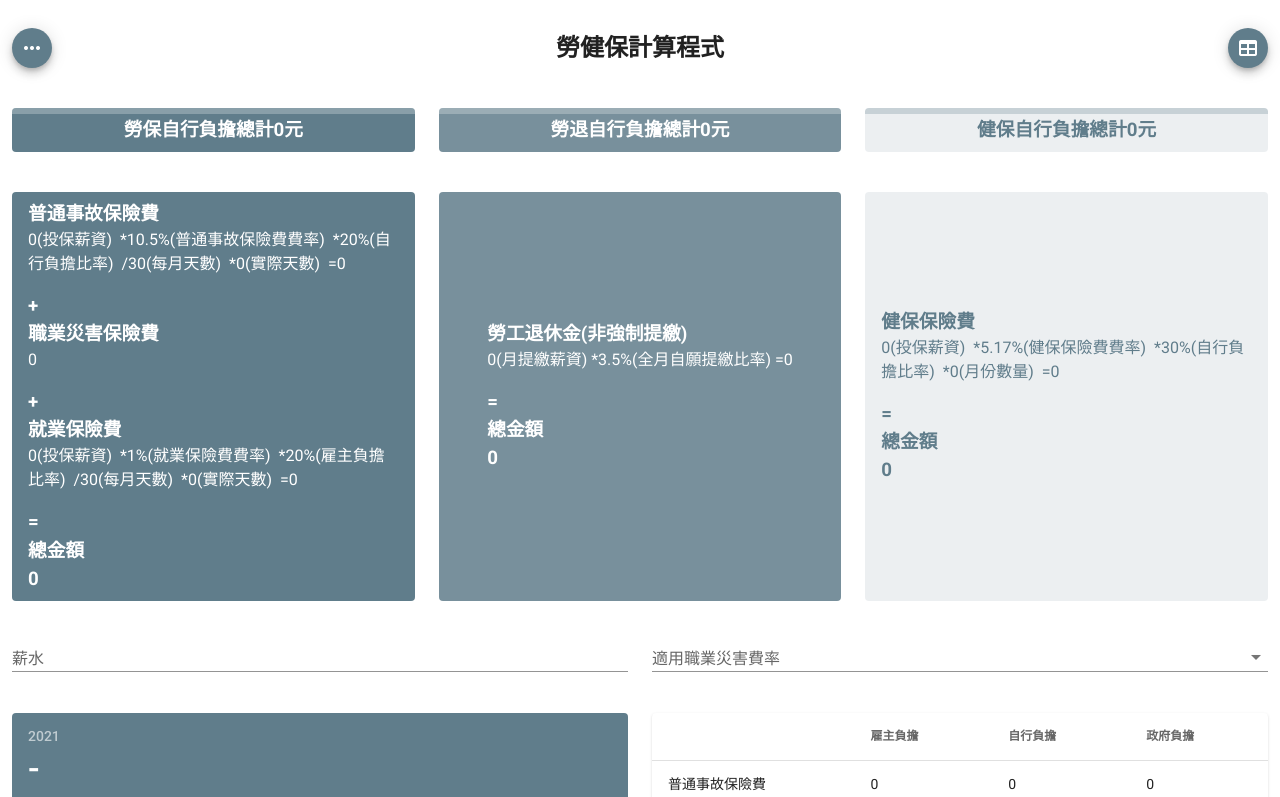
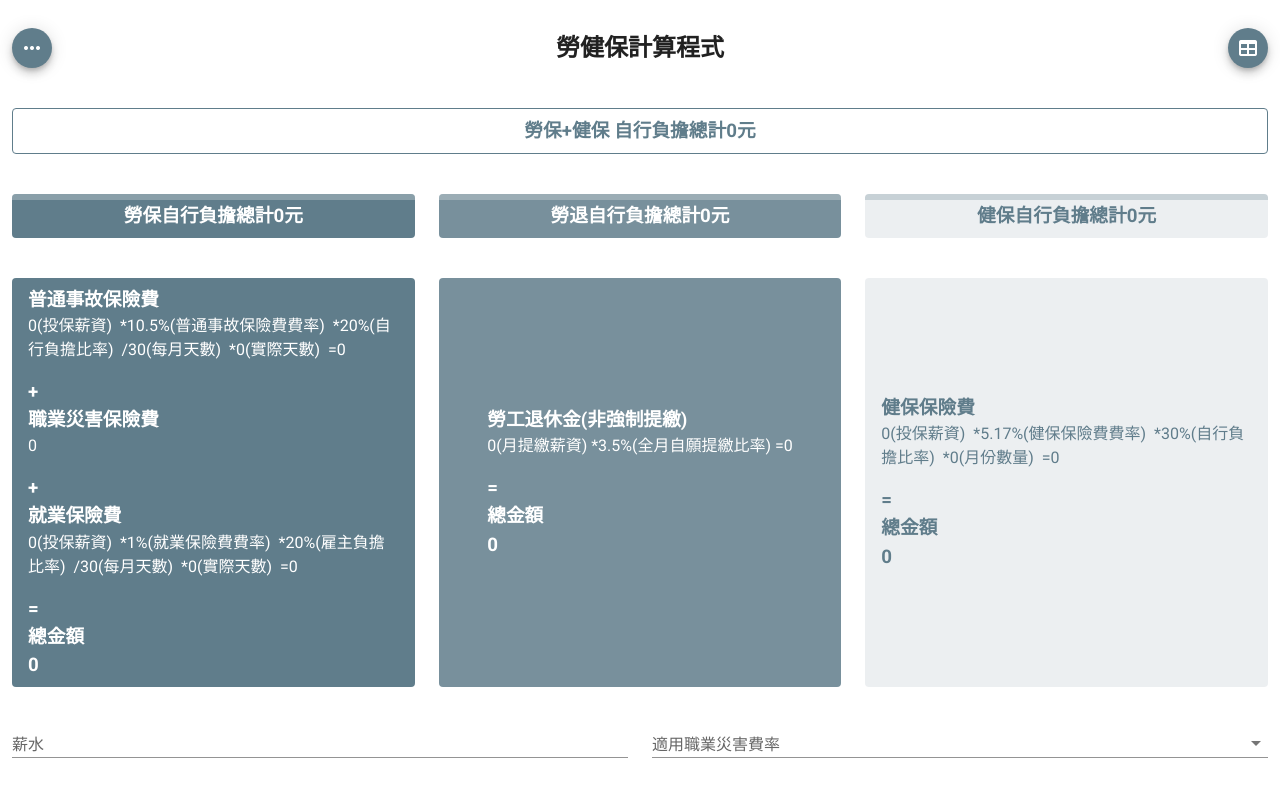
Before and after one commit to vincent87720/lhipcp, a Vue app: page / in a window 1280 px wide. Shown: the top 797 px of the page. Built offline with nearby package versions, Linux system fonts and the light colour scheme.

Commit message:
Add: Sum of pension and labor and health insurance display block;

```diff
--- a/src/App.vue
+++ b/src/App.vue
@@ -133,6 +133,21 @@
       </v-row>
 
       <v-row>
+        <v-col
+          cols="12"
+          md="12"
+          sm="12"
+        >
+          <v-alert
+            class="d-flex justify-center align-center"
+            color="blue-grey"
+            outlined
+            dense
+          >
+            <h3 v-if="modeSwitch == true">勞保+健保+勞退 雇主負擔總計{{Insurance[3].company+Insurance[4].company+Insurance[5].company}}元</h3>
+            <h3 v-else>勞保+健保 自行負擔總計{{Insurance[3].self+Insurance[4].self}}元</h3>
+          </v-alert>
+        </v-col>
         <v-col
           cols="12"
           md="4"
```
Also changed, not shown: 3 other files (tests, documents, lock files or other folders).
